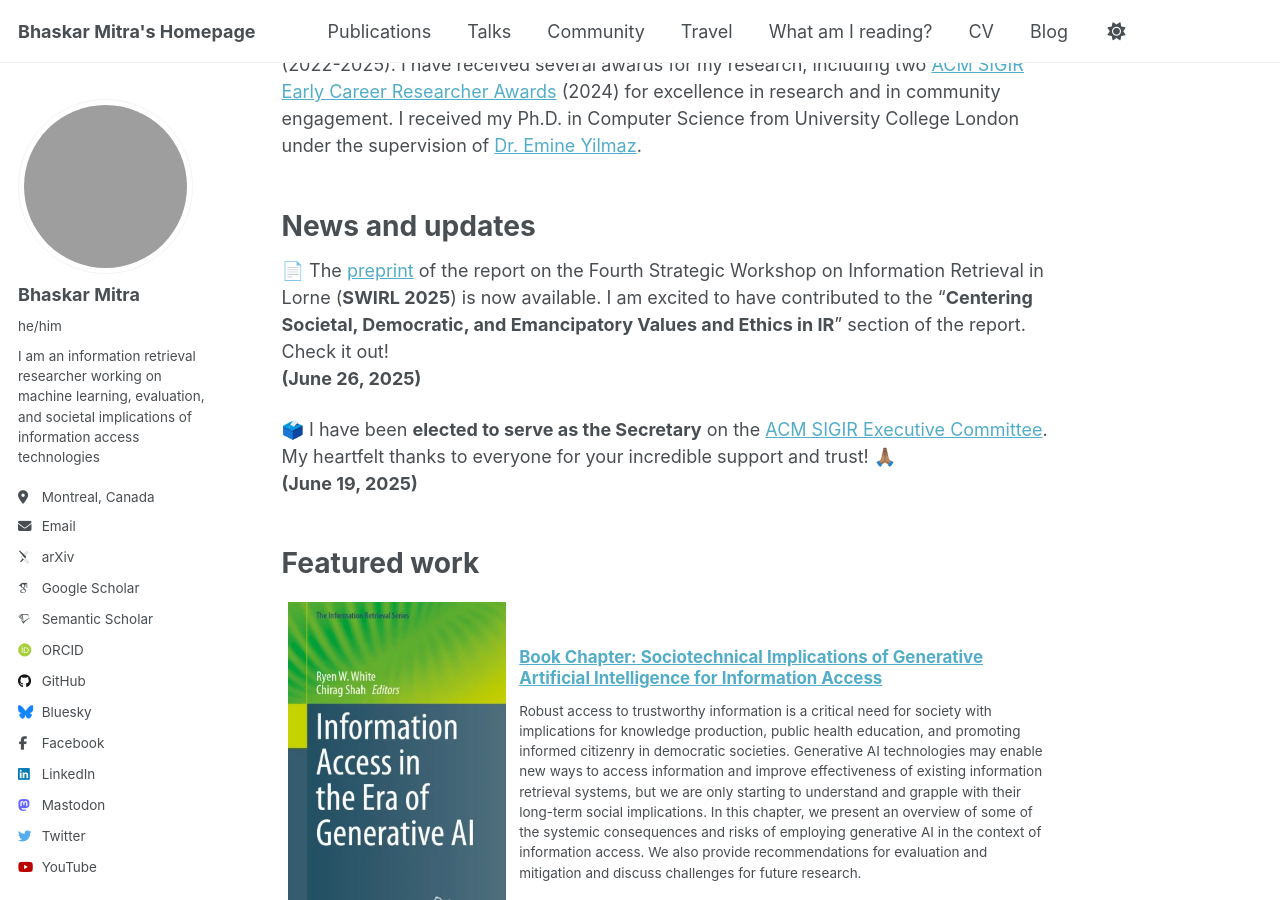
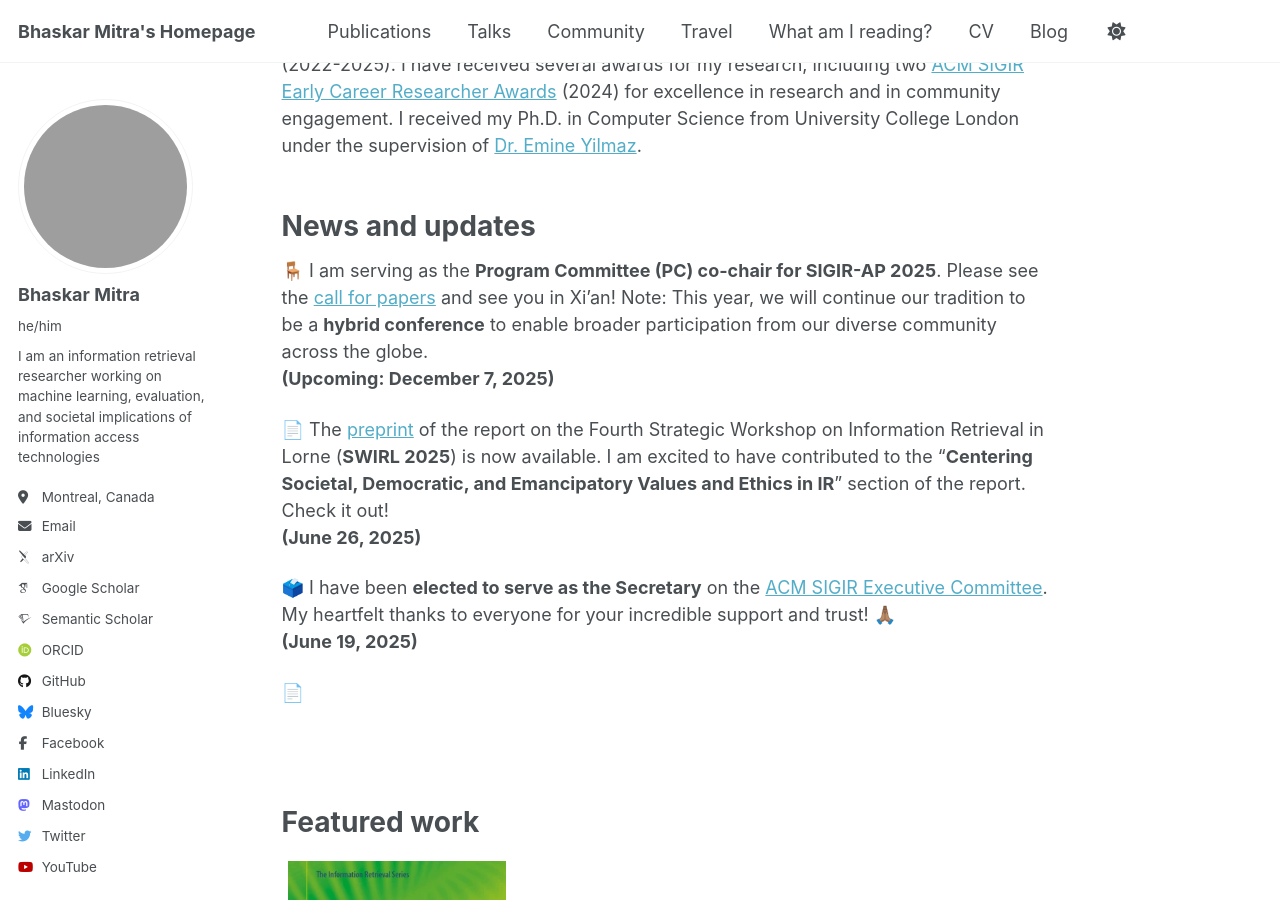
Before and after one commit to bhaskar-mitra/bhaskar-mitra.github.io, a Jekyll site: the page built from _pages/about.md, in a window 1280 px wide and 900 px high, scrolled down 225 px. Built offline with Jekyll 4.4.1, drawn with Linux system fonts in a browser that asks for light colours; some web fonts are replaced; grey boxes are pictures that could not be loaded.

Commit message:
Update about.md

```diff
--- a/_pages/about.md
+++ b/_pages/about.md
@@ -17,11 +17,17 @@ I received my Ph.D. in Computer Science from University College London under the
 
 News and updates
 ======
+🪑 I am serving as the **Program Committee (PC) co-chair for SIGIR-AP 2025**. Please see the [call for papers](https://www.sigir-ap.org/sigir-ap-2025/call-for-papers) and see you in Xi'an! Note: This year, we will continue our tradition to be a **hybrid conference** to enable broader participation from our diverse community across the globe.
+**(Upcoming: December 7, 2025)**
+
 📄 The [preprint](https://bhaskar-mitra.github.io/showpdf/?file=SWIRL-2025-Preprint) of the report on the Fourth Strategic Workshop on Information Retrieval in Lorne (**SWIRL 2025**) is now available. I am excited to have contributed to the "**Centering Societal, Democratic, and Emancipatory Values and Ethics in IR**" section of the report. Check it out!
 **(June 26, 2025)**
 
 🗳️ I have been **elected to serve as the Secretary** on the [ACM SIGIR Executive Committee](https://sigir.org/general-information/officers-and-volunteers). My heartfelt thanks to everyone for your incredible support and trust! 🙏🏽
 **(June 19, 2025)**
+
+📄
+
 <br/><br/>
 
 Featured work
```
